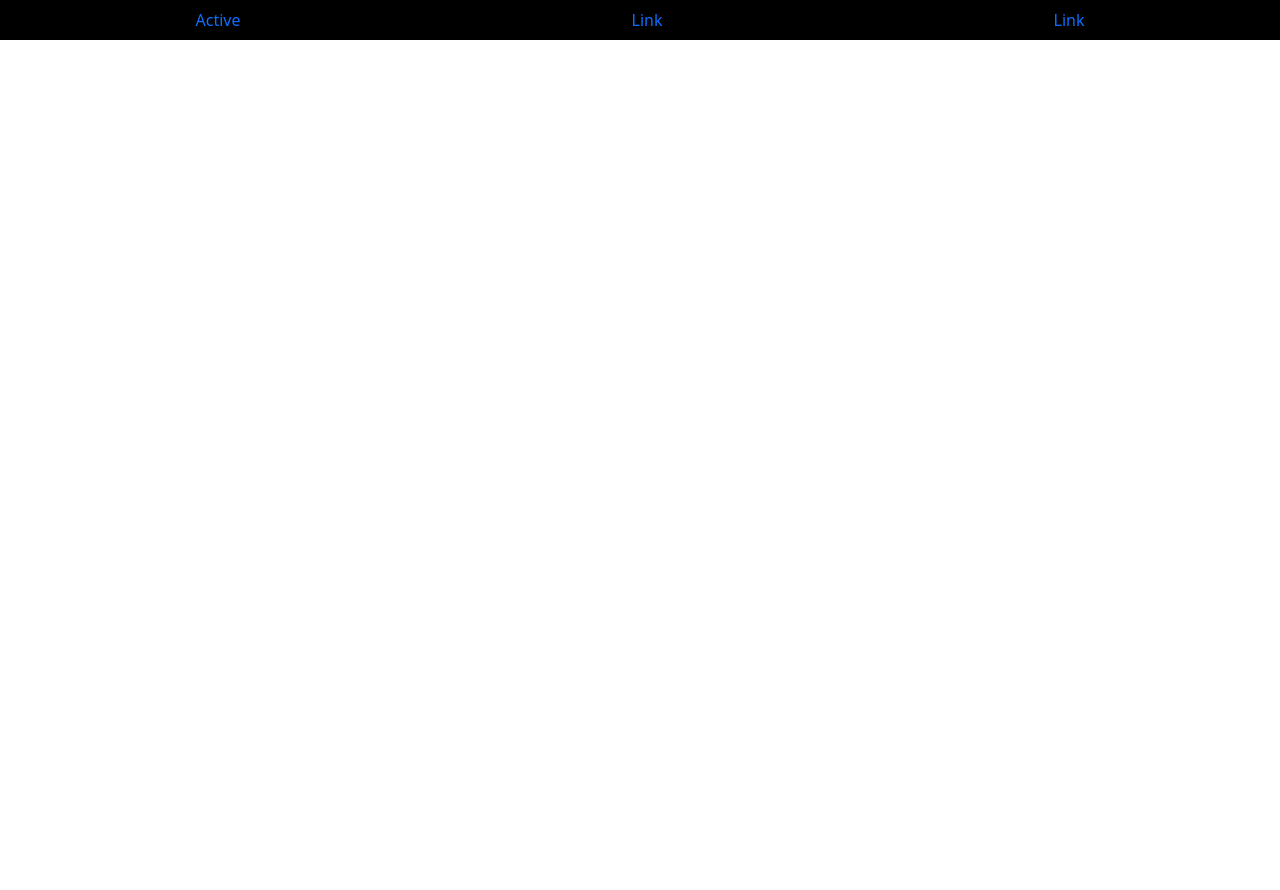
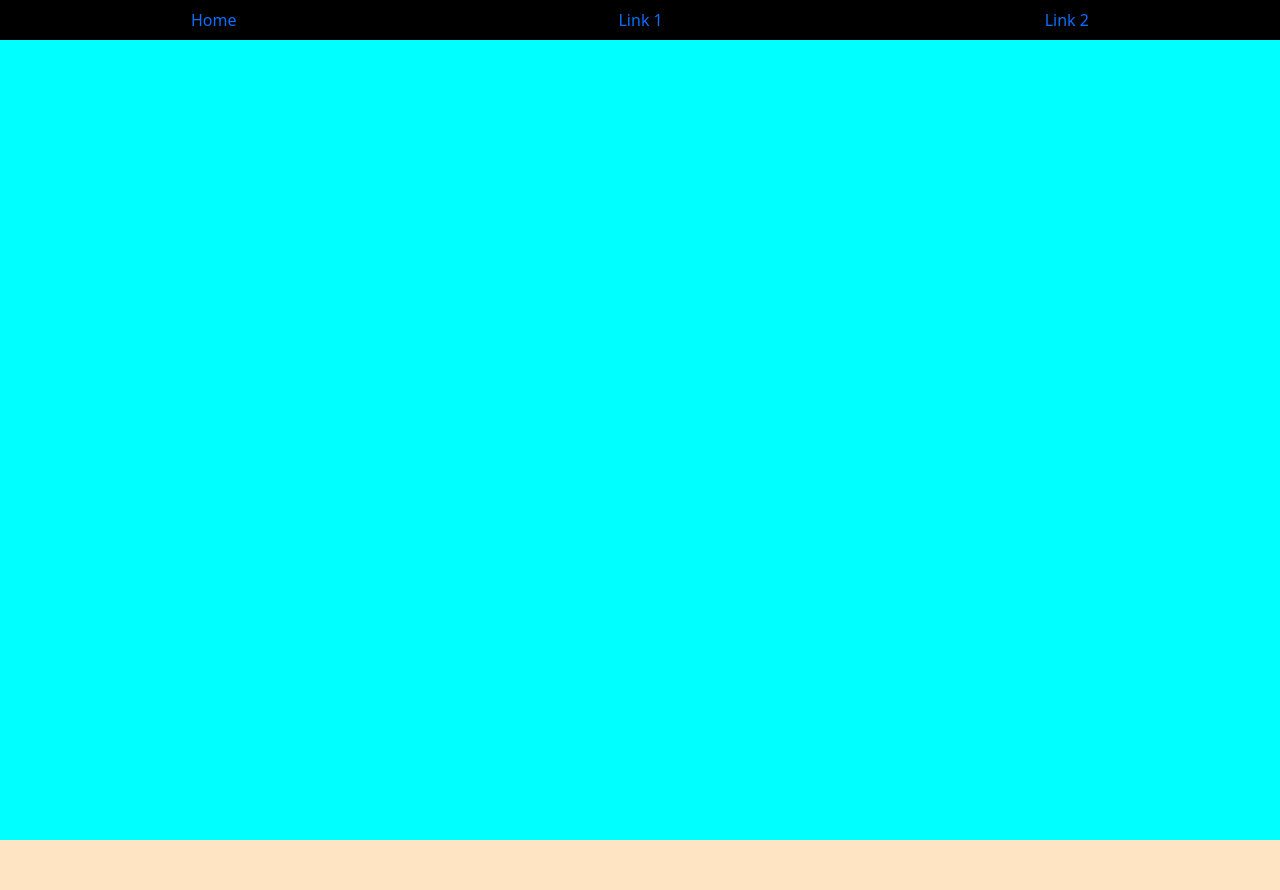
Before and after one commit to E-Printer/Information-Overload, a plain HTML site: page index.html in a window 1280 px wide. Before the commit the page ends 800 px from the top, so only its background shows below. Drawn offline with nearby package versions, Linux system fonts and the light colour scheme.

Commit message:
delineated some sections

```diff
--- a/assets/css/style.css
+++ b/assets/css/style.css
@@ -14,3 +14,25 @@
     width: 100vw;
     height: auto;
 }
+
+/*--------------------------------Nav*/
+
+/*--------------------------------main*/
+
+main{
+    background-color: aqua;
+    height: 100vh;
+    width: 100vw;
+}
+
+/*--------------------------------main*/
+
+/*--------------------------------footer*/
+
+footer{
+    background-color: bisque;
+    width: 100vw;
+    height: 50px;
+}
+
+/*--------------------------------footer*/
--- a/index.html
+++ b/index.html
@@ -9,22 +9,30 @@
     <link rel="stylesheet" href="assets/css/style.css">
 </head>
 <body>
+    <header>
     <!-----------------------------Navbar-->
         <nav>
             <ul class="nav justify-content-around nav-custom">
                 <li class="nav-item">
-              <a class="nav-link active" aria-current="page" href="#">Active</a>
+                    <a class="nav-link" aria-current="page" href="#">Home</a>
                 </li>
                 <li class="nav-item">
-              <a class="nav-link" href="#">Link</a>
+                    <a class="nav-link" href="#">Link 1</a>
                 </li>
                 <li class="nav-item">
-              <a class="nav-link" href="#">Link</a>
+                    <a class="nav-link" href="#">Link 2</a>
                 </li>
             </ul>
         </nav>
-
     <!-----------------------------Hero-->
+    </header>
+    <main>
+        <!--filler-->
+    </main>
+    <!-----------------------------Footer-->
+    <footer>
+        <!--filler-->
+    </footer>
     <script src="https://cdn.jsdelivr.net/npm/bootstrap@5.3.3/dist/js/bootstrap.bundle.min.js" integrity="sha384-YvpcrYf0tY3lHB60NNkmXc5s9fDVZLESaAA55NDzOxhy9GkcIdslK1eN7N6jIeHz" crossorigin="anonymous"></script>
 </body>
 </html>
```
Lines whose indentation alone changed are shown as unchanged.
